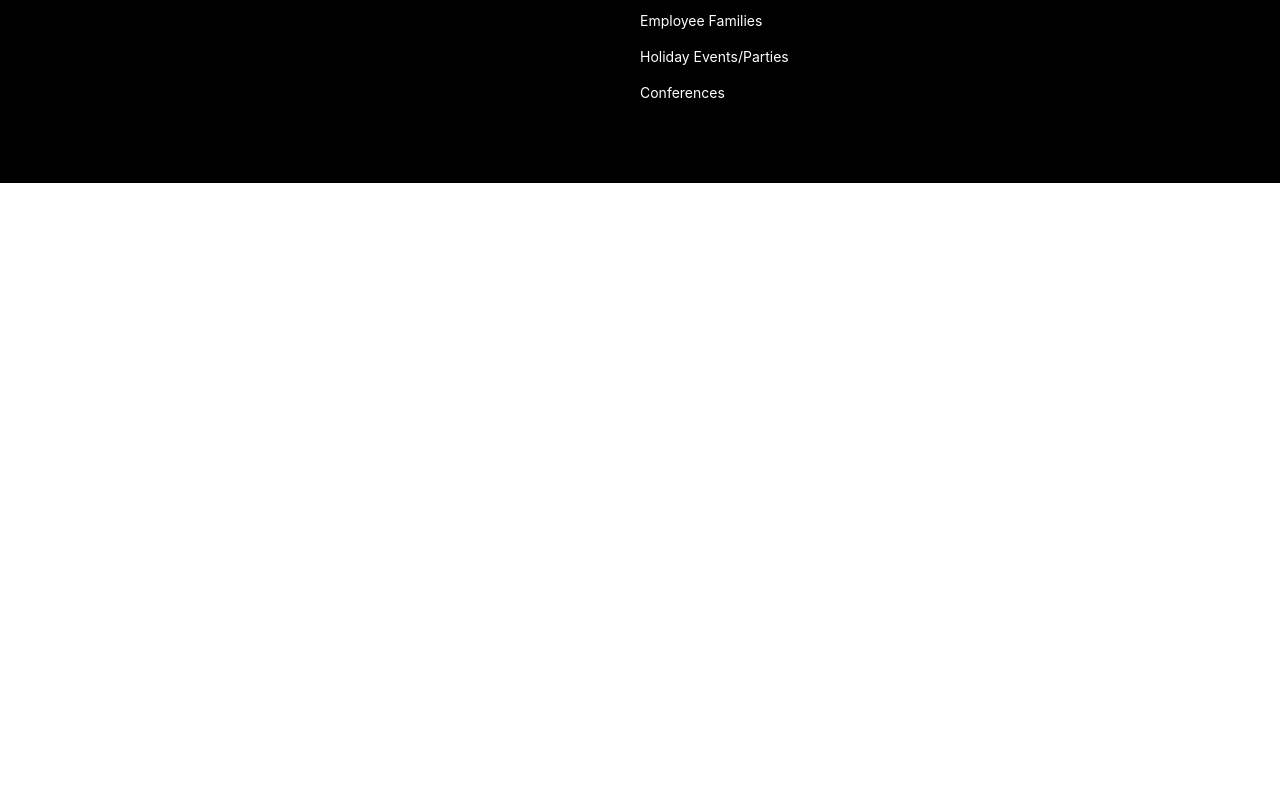
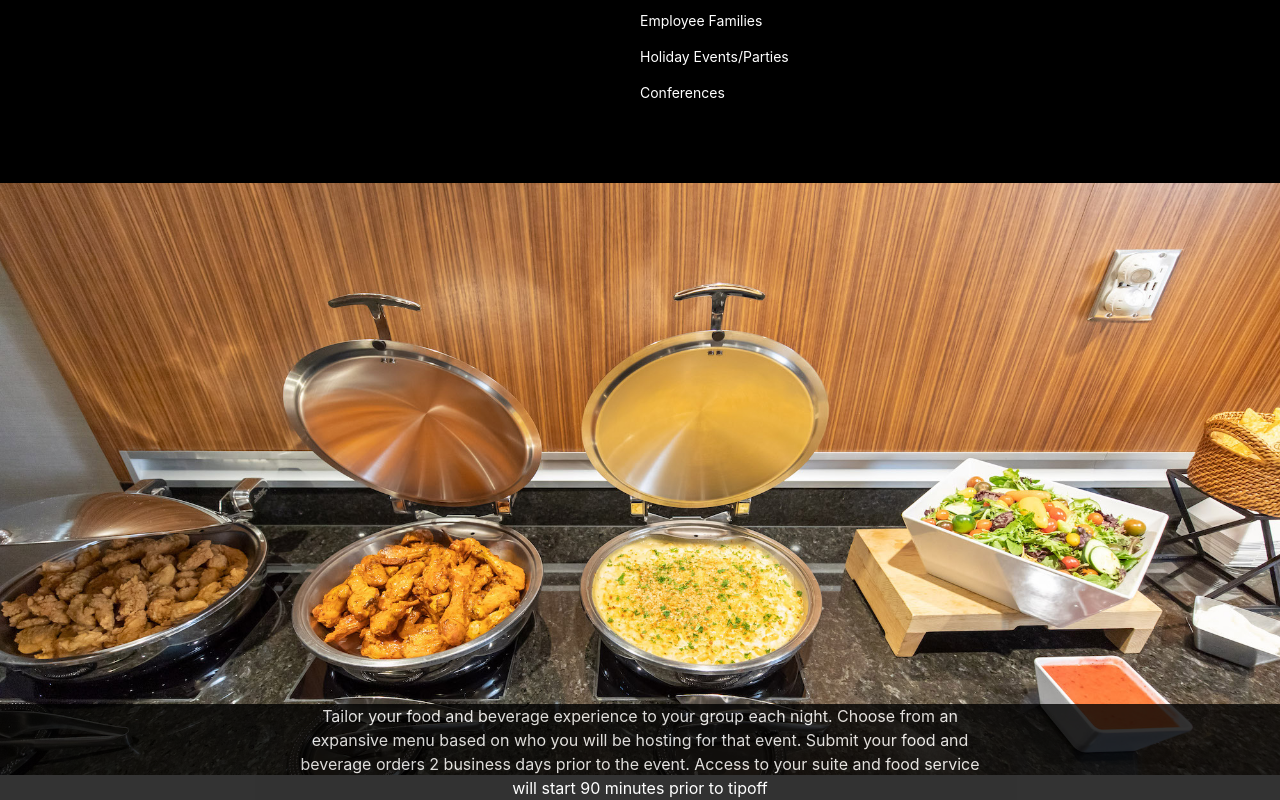
Before and after one commit to chavionjackson/Jazz-Premium-Seating, a Next.js app: page /DetailsPage/DetailsPage in a window 1280 px wide. Shown: the part 2456-3256 px from the top of the page. Before the commit the page ends 2639 px from the top, so only its background shows below. Built offline with nearby package versions, Linux system fonts and the light colour scheme.

Commit message:
created food section

```diff
--- a/pages/DetailsPage/DetailsPage.js
+++ b/pages/DetailsPage/DetailsPage.js
@@ -2,6 +2,7 @@ import React from 'react'
 import Carousel from './DetailsContent/Carousel'
 import DetailsContent from './DetailsContent'
 import Header from './Header'
+import FoodSelection from './FoodSelection'
 
 const DetailsPage = () => {
   return (
@@ -9,6 +10,7 @@ const DetailsPage = () => {
         <Header />
         <Carousel />
         <DetailsContent />
+        <FoodSelection />
     </div>
   )
 }
--- /dev/null
+++ b/pages/DetailsPage/FoodSelection.js
@@ -0,0 +1,19 @@
+import React from 'react'
+
+const FoodSelection = () => {
+  return (
+    <div className="foodSelection">
+      <div className="relative justify-center items-center text-[#fff] opacity-80 foodInfo bg-[black]">
+        <p className='text-center mr-72 ml-72'>
+          Tailor your food and beverage experience to your group each night.
+          Choose from an expansive menu based on who you will be hosting for
+          that event. Submit your food and beverage orders 2 business days prior
+          to the event. Access to your suite and food service will start 90
+          minutes prior to tipoff
+        </p>
+      </div>
+    </div>
+  );
+}
+
+export default FoodSelection
--- a/styles/globals.css
+++ b/styles/globals.css
@@ -145,3 +145,15 @@ a {
 .usesSub {
   border-bottom: 1px solid #fff;
 }
+
+.foodSelection {
+  background-image: url('../pages/Homepage/assets/foodselection.jpg');
+  height: 37rem;
+  background-position: left 30%;
+  background-size: cover;
+  background-repeat: no-repeat;
+}
+
+.foodInfo {
+  top: 88%;
+}
```
Also changed, not shown: pages/Homepage/assets/foodselection.jpg (added).
